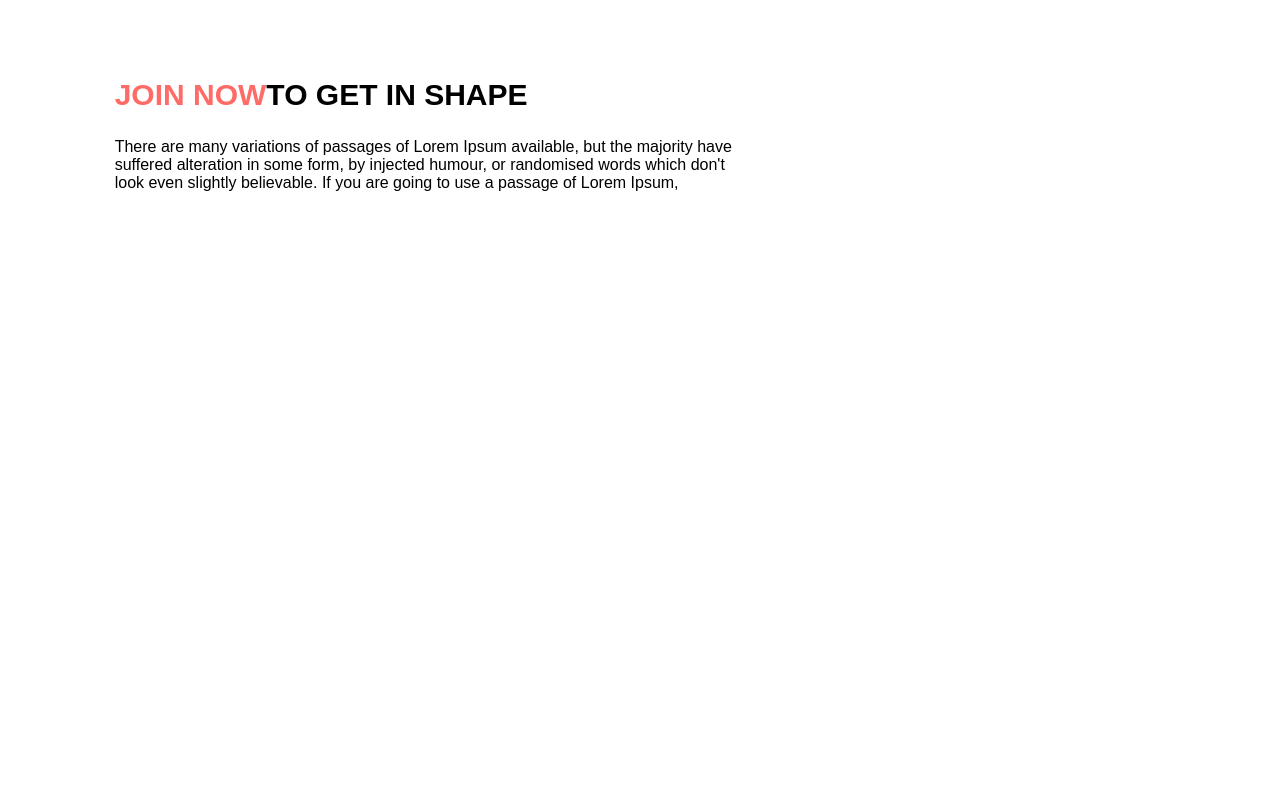
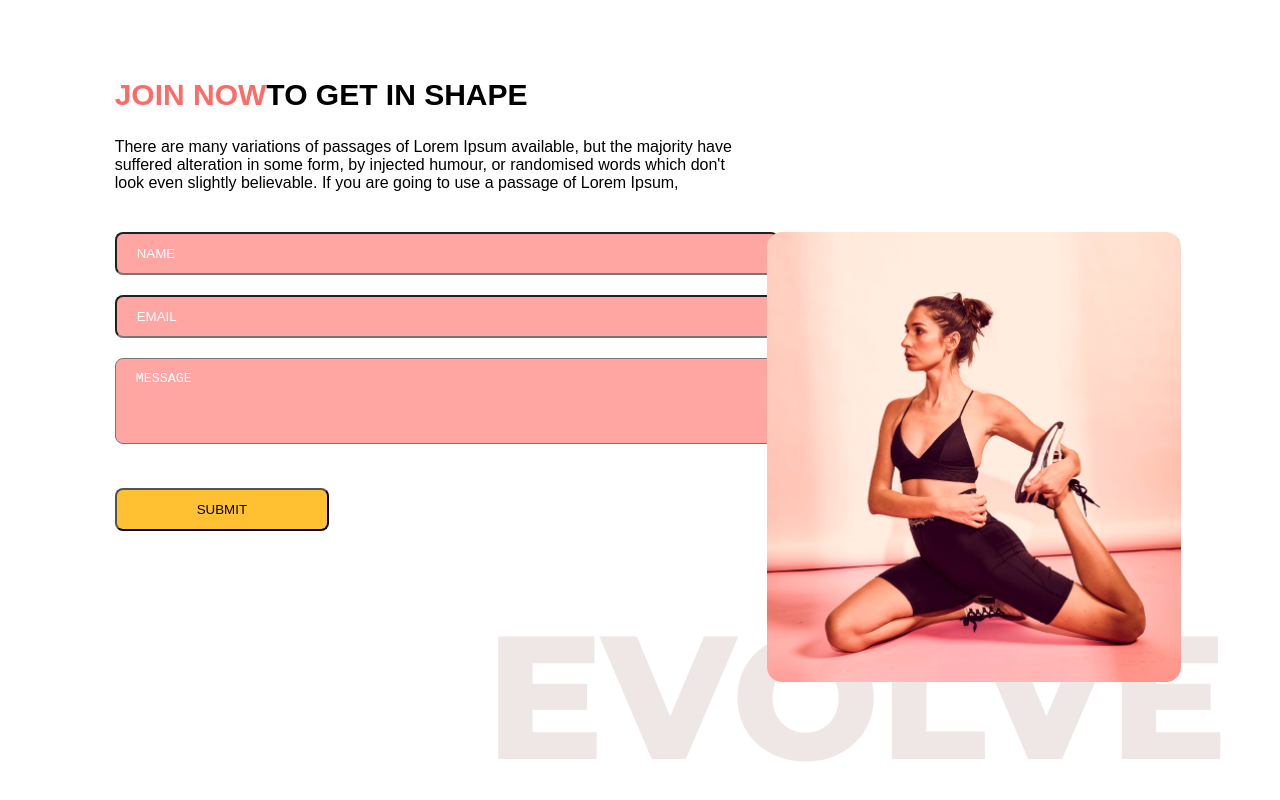
Before and after one commit to fahad39/gym-app, a React (Vite) app: page / in a window 1280 px wide. Shown: the part 3200-4000 px from the top of the page. Before the commit the page ends 3560 px from the top, so only its background shows below. Built offline with nearby package versions, Linux system fonts and the light colour scheme.

Commit message:
added contact us page

```diff
--- a/src/scenes/contactUs/index.tsx
+++ b/src/scenes/contactUs/index.tsx
@@ -14,6 +14,8 @@
         trigger,
         formState:{errors}
     }=useForm()
+
+    const inputStyles=`mb-5 w-full rounded-lg bg-primary-300 px-5 py-3 placeholder-white`
 
     const onSubmit=async(e:any)=>{
         const isValid=await trigger()
@@ -63,9 +65,92 @@
                         method="POST"
                         action="https://formsubmit.co/el/fimacu"
                     >
+                        <input
+                            className={inputStyles}
+                            type="text"
+                            placeholder="NAME"
+                            {
+                                ...register("name",{
+                                    required:true,
+                                    maxLength:100
+                                })
+                            }
+                        />
+                        {errors.name && (
+                            <p className="mt-1 text-primary-500">
+                                {errors.name.type==="required" && "This is a required field."}
+                                {errors.name.type==="maxLength" && "Max Length is 100 characters."}
 
+                            </p>
+                        )}
+
+                        <input
+                            className={inputStyles}
+                            type="text"
+                            placeholder="EMAIL"
+                            {
+                                ...register("email",{
+                                    required:true,
+                                    pattern:/^[A-Z0-9._%+-]+@[A-Z0-9.-]+\.[A-Z]{2,}$/i,
+                                })
+                            }
+                        />
+                        {errors.email && (
+                            <p className="mt-1 text-primary-500">
+                                {errors.email.type==="required" && "This is a required field."}
+                                {errors.email.type==="pattern" && "Invalid email address."}
+
+                            </p>
+                        )}
+
+                        <textarea
+                            className={inputStyles}
+                            placeholder="MESSAGE"
+                            rows={4}
+                            cols={5}
+                            {
+                                ...register("message",{
+                                    required:true,
+                                    maxLength:2000
+                                })
+                            }
+                        />
+                        {errors.message && (
+                            <p className="mt-1 text-primary-500">
+                                {errors.message.type==="required" && "This is a required field."}
+                                {errors.message.type==="maxLength" && "Max Length is 2000 characters."}
+
+                            </p>
+                        )}
+
+                        <button
+                            className="mt-5 rounded-lg bg-secondary-500 px-20 py-3 transition duration-500 hover:text-white"
+                        >
+                            SUBMIT
+                        </button>
                     </form>
 
+                </motion.div>
+                <motion.div
+                    className="relative mt-16 basis-2/5 md:mt-0"
+                    initial="hidden"
+                    whileInView="visible"
+                    viewport={{once:true, amount:0.5}}
+                    transition={{delay:0.2, duration:0.5}}
+                    variants={{
+                        hidden:{opacity:0, x:50},
+                        visible:{opacity:1, x:0}
+                    }}
+                >
+                    <div
+                        className="md:before:content-evolvetext w-full before:absolute before:-bottom-20 before:-right-10 before:z-[-1]"
+                    >
+                        <img
+                            className="w-full"
+                            alt="contact-us-page-graphic"
+                            src={ContactUsPageGraphic}
+                        />
+                    </div>
                 </motion.div>
             </div>
         </motion.div>
```
